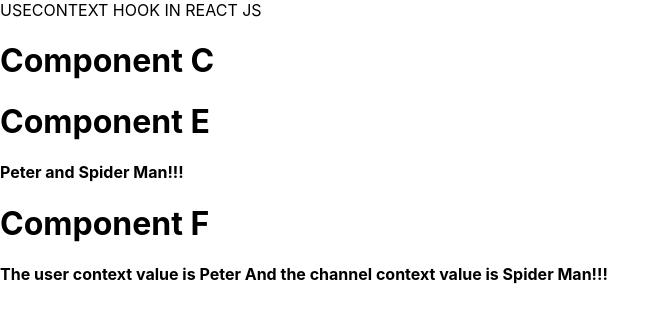
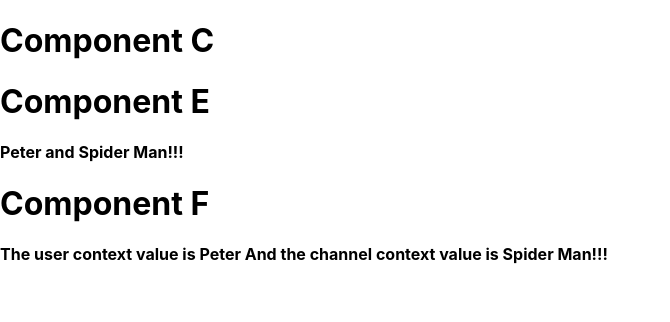
Before and after one commit to sunmughan/reactjs-tuts, a React (Create React App) app in the folder reactjs-codeevo/: page / in a window 1280 px wide. Shown: the top 322 px of the page, without its empty margins (0-670 px from the left). Built offline with nearby package versions, Linux system fonts and the light colour scheme.

Commit message:
Completed 18 parts from react hooks tutorial series.

```diff
--- a/reactjs-codeevo/src/components/react-hooks/ReactHooks.js
+++ b/reactjs-codeevo/src/components/react-hooks/ReactHooks.js
@@ -8,9 +8,11 @@ const ReactHooks = () => {
     <>
       {/* USESTATE HOOK IN REACT JS */}
       {/* <ReactUseStateHook /> */}
+
       {/* USEEFFECT HOOK IN REACT JS */}
       {/* <ReactUseEffectHook /> */}
-      USECONTEXT HOOK IN REACT JS
+
+      {/* USECONTEXT HOOK IN REACT JS */}
       <ReactUseContextHook />
     </>
   );
```
